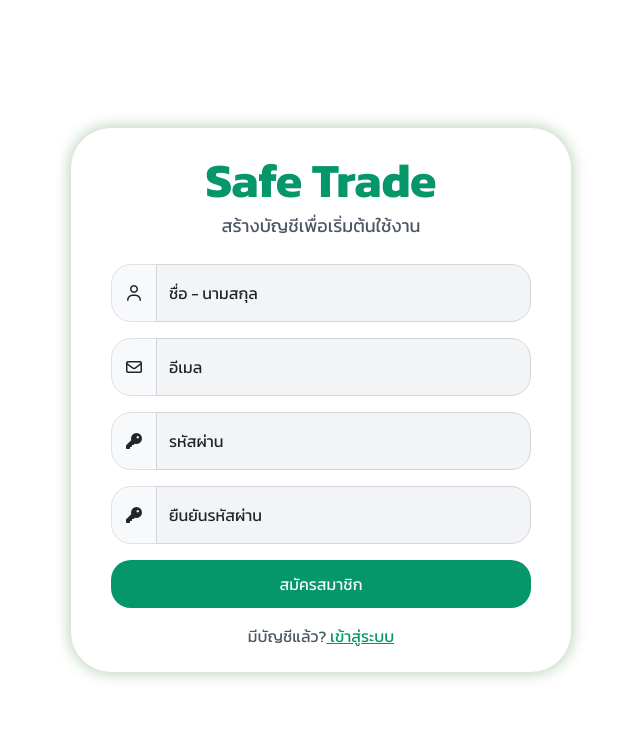
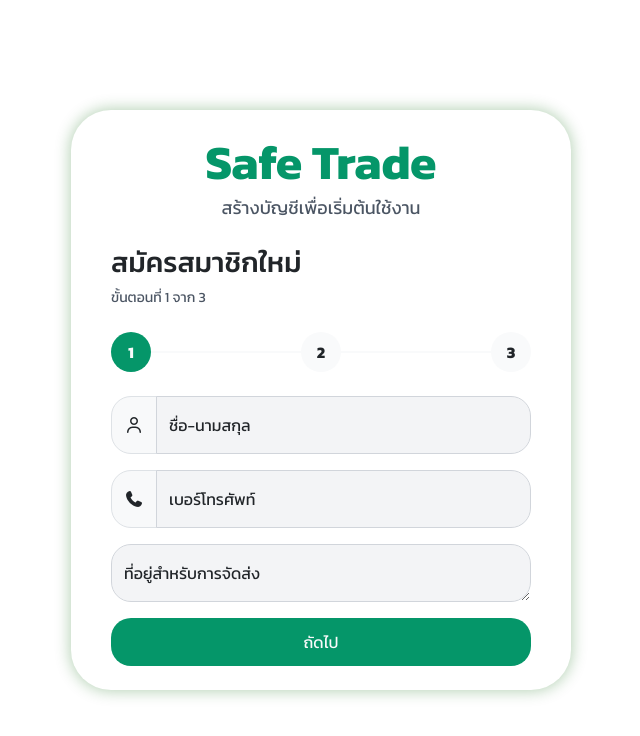
Before and after one commit to KapraoMookrop/SafeTrade-Client, an Angular app: page /login in a window 1280 px wide. Both pictures are taken after a click on the link "สมัครสมาชิก". Shown: the top 736 px of the page, without its empty margins (319-959 px from the left). Built offline with nearby package versions, Linux system fonts and the light colour scheme.

Commit message:
login - signup style

```diff
--- a/src/app/pages/auth/login/login.html
+++ b/src/app/pages/auth/login/login.html
@@ -18,8 +18,8 @@
                         <i class="fa-regular fa-envelope"></i>
                     </span>
                     <div class="form-floating">
-                        <input type="text" class="form-control" placeholder="อีเมล" [(ngModel)]="Email">
-                        <label>อีเมล</label>
+                        <input type="email" class="form-control" placeholder="อีเมล" [(ngModel)]="UserLoginRequest.Email" name="email">
+                        <label for="email">อีเมล</label>
                     </div>
                 </div>
 
@@ -28,8 +28,8 @@
                         <i class="fa-solid fa-key"></i>
                     </span>
                     <div class="form-floating">
-                        <input type="password" class="form-control" placeholder="รหัสผ่าน" [(ngModel)]="Password">
-                        <label>รหัสผ่าน</label>
+                        <input type="password" class="form-control" placeholder="รหัสผ่าน" [(ngModel)]="UserLoginRequest.Password" name="password">
+                        <label for="password">รหัสผ่าน</label>
                     </div>
                 </div>
 
@@ -45,25 +45,68 @@
 
             <!-- REGISTER -->
             @if(!isLogin){
+            <div>
+                <h3 class="mb-1">สมัครสมาชิกใหม่</h3>
+                <small class="text-muted">ขั้นตอนที่ {{step}} จาก 3</small>
+                <div class="d-flex align-items-center justify-content-between my-4">
+                    <div class="step" [class.active]="step >= 1">1</div>
+                    <div class="line"></div>
+                    <div class="step" [class.active]="step >= 2">2</div>
+                    <div class="line"></div>
+                    <div class="step" [class.active]="step >= 3">3</div>
+                </div>
+
+                <!-- STEP 1 -->
+                @if(step === 1){
                 <div class="fade-slide">
-
                     <div class="input-group mb-3">
                         <span class="input-group-text">
                             <i class="fa-regular fa-user"></i>
                         </span>
+
                         <div class="form-floating">
-                        <input type="text" class="form-control" placeholder="ชื่อ - นามสกุล">
-                        <label>ชื่อ - นามสกุล</label>
+                            <input type="text" class="form-control" placeholder="ชื่อ-นามสกุล" [(ngModel)]="UserSignUpRequest.FullName" name="fullName">
+                            <label for="fullName">ชื่อ-นามสกุล</label>
                         </div>
                     </div>
 
                     <div class="input-group mb-3">
                         <span class="input-group-text">
+                            <i class="fa-solid fa-phone"></i>
+                        </span>
+
+                        <div class="form-floating">
+                            <input type="text" class="form-control" placeholder="เบอร์โทรศัพท์" [(ngModel)]="UserSignUpRequest.Phone" name="phone">
+                            <label for="phone">เบอร์โทรศัพท์</label>
+                        </div>
+                    </div>
+
+                    <div class="form-floating mb-3">
+                        <textarea class="form-control" [(ngModel)]="UserSignUpRequest.Address" placeholder="ที่อยู่" name="address"></textarea>
+                        <label for="address">ที่อยู่สำหรับการจัดส่ง</label>
+                    </div>
+
+                    <button class="btn btn-primary w-100" (click)="nextStep()">
+                        ถัดไป
+                    </button>
+
+                </div>
+
+                }
+
+                <!-- STEP 2 -->
+                @if(step === 2){
+
+                <div class="fade-slide">
+
+                    <div class="input-group mb-3">
+                        <span class="input-group-text">
                             <i class="fa-regular fa-envelope"></i>
                         </span>
+
                         <div class="form-floating">
-                        <input type="text" class="form-control" placeholder="อีเมล">
-                        <label>อีเมล</label>
+                            <input type="email" class="form-control" [(ngModel)]="UserSignUpRequest.Email" name="email">
+                            <label for="email">อีเมล</label>
                         </div>
                     </div>
 
@@ -71,9 +114,10 @@
                         <span class="input-group-text">
                             <i class="fa-solid fa-key"></i>
                         </span>
+
                         <div class="form-floating">
-                        <input type="password" class="form-control" placeholder="รหัสผ่าน">
-                        <label>รหัสผ่าน</label>
+                            <input type="password" class="form-control" [(ngModel)]="UserSignUpRequest.Password" name="password">
+                            <label for="password">รหัสผ่าน</label>
                         </div>
                     </div>
 
@@ -81,19 +125,42 @@
                         <span class="input-group-text">
                             <i class="fa-solid fa-key"></i>
                         </span>
+
                         <div class="form-floating">
-                        <input type="password" class="form-control" placeholder="ยืนยันรหัสผ่าน">
-                        <label>ยืนยันรหัสผ่าน</label>
+                            <input type="password" class="form-control" [(ngModel)]="ConfirmPassword" name="confirmPassword">
+                            <label for="confirmPassword">ยืนยันรหัสผ่าน</label>
                         </div>
                     </div>
 
-                <button class="btn btn-primary w-100" (click)="signup()">สมัครสมาชิก</button>
-
-                <div class="text-center mt-3">
-                    <span class="text-muted">มีบัญชีแล้ว?</span>
-                    <a class="text-primary cursor-pointer" (click)="toggle()"> เข้าสู่ระบบ</a>
+                    <div class="d-flex gap-2">
+                        <button class="btn btn-secondary w-50" (click)="prevStep()">ย้อนกลับ</button>
+                        <button class="btn btn-primary w-50" (click)="nextStep()">ถัดไป</button>
                     </div>
 
+                </div>
+
+                }
+
+                <!-- STEP 3 -->
+                @if(step === 3){
+
+                <div class="fade-slide text-center">
+
+                    <h5 class="mb-3">ตรวจสอบข้อมูล</h5>
+
+                    <p><b>ชื่อ:</b> {{UserSignUpRequest.FullName}}</p>
+                    <p><b>เบอร์:</b> {{UserSignUpRequest.Phone}}</p>
+                    <p><b>อีเมล:</b> {{UserSignUpRequest.Email}}</p>
+                    <p><b>ที่อยู่:</b> {{UserSignUpRequest.Address}}</p>
+
+                    <div class="d-flex gap-2">
+                        <button class="btn btn-secondary w-50" (click)="prevStep()">ย้อนกลับ</button>
+                        <button class="btn btn-primary w-50" (click)="signup()">สมัครสมาชิก</button>
+                    </div>
+
+                </div>
+
+                }
             </div>
             }
         </div>
--- a/src/app/pages/auth/login/login.ts
+++ b/src/app/pages/auth/login/login.ts
@@ -19,9 +19,9 @@
   templateUrl: './login.html',
 })
 export class Login {
-  Email?: string;
-  Password?: string;
-  FullName?: string;
+  UserLoginRequest: UserLoginRequest = {} as UserLoginRequest;
+  UserSignUpRequest: UserSignUpRequest = {} as UserSignUpRequest;
+  ConfirmPassword?: string;
 
   constructor(public loadingService: LoadingService, private UserAppService: UserAppService, private router: Router) {
   }
@@ -38,13 +38,7 @@
   async login() {
     this.loadingService.show();
     try {
-
-      const request: UserLoginRequest = {
-        Email: this.Email || '',
-        Password: this.Password || ''
-      }
-
-      const result = await this.UserAppService.Login(request);
+      const result = await this.UserAppService.Login(this.UserLoginRequest);
 
       Swal.fire({
         icon: 'success',
@@ -70,17 +64,23 @@
     }
   }
 
+  step = 1;
+  nextStep() {
+    if (this.step < 3) {
+      this.step++;
+    }
+  }
+
+  prevStep() {
+    if (this.step > 1) {
+      this.step--;
+    }
+  }
 
   async signup() {
     this.loadingService.show();
     try {
-      const request: UserSignUpRequest = {
-        FullName: this.FullName || '',
-        Email: this.Email || '',
-        Password: this.Password || ''
-      };
-
-      await this.UserAppService.Signup(request);
+      await this.UserAppService.Signup(this.UserSignUpRequest);
 
       Swal.fire({
         icon: 'success',
--- a/src/app/types/UserSignUpRequest.ts
+++ b/src/app/types/UserSignUpRequest.ts
@@ -1,5 +1,7 @@
 export interface UserSignUpRequest {
     FullName: string;
+    Phone: string;
     Email: string;
     Password: string;
+    Address: string;
 }
--- a/src/styles.css
+++ b/src/styles.css
@@ -109,17 +109,18 @@
 
 /* end loading */
 
-.fade-slide{
+.fade-slide {
   animation: fadeSlide 0.3s ease;
 }
 
-@keyframes fadeSlide{
-  from{
-    opacity:0;
+@keyframes fadeSlide {
+  from {
+    opacity: 0;
     transform: translateY(10px);
   }
-  to{
-    opacity:1;
+
+  to {
+    opacity: 1;
     transform: translateY(0);
   }
 }
@@ -340,13 +341,16 @@
   color: var(--text-muted) !important;
 }
 
-.btn-primary {
-  background-color: var(--primary);
-  color: var(--bg-main);
+.btn {
   padding: 12px 24px;
   border-radius: 20px;
   border: none;
   transition: all 0.3s ease;
+}
+
+.btn-primary {
+  background-color: var(--primary);
+  color: var(--bg-main);
 }
 
 .btn-primary:hover {
@@ -360,7 +364,7 @@
   transition: all 0.3s ease;
 }
 
-.input-group .input-group-text{
+.input-group .input-group-text {
   border-radius: 20px 0 0 20px;
 }
 
@@ -372,6 +376,135 @@
 
 .cursor-pointer {
   cursor: pointer;
+}
+
+.swal2-popup {
+  border-radius: 24px !important;
+  padding: 2rem !important;
+  font-family: 'Kanit', sans-serif !important;
+  background-color: var(--bg-main) !important;
+  box-shadow: 0 10px 25px -5px rgba(0, 0, 0, 0.1) !important;
+}
+
+.swal2-title {
+  font-size: 24px !important;
+  font-weight: 600 !important;
+  color: var(--text-main) !important;
+  padding-top: 1rem !important;
+}
+
+.swal2-html-container {
+  font-size: 16px !important;
+  color: var(--text-muted) !important;
+  line-height: 24px !important;
+}
+
+.swal2-actions {
+  margin-top: 2rem !important;
+  gap: 12px !important;
+}
+
+.swal2-confirm {
+  background-color: var(--primary) !important;
+  color: var(--bg-main) !important;
+  border-radius: 20px !important;
+  /* .btn-primary border-radius */
+  padding: 12px 32px !important;
+  font-weight: 500 !important;
+  font-size: 16px !important;
+  border: none !important;
+  transition: all 0.3s ease !important;
+  box-shadow: 0 4px 6px -1px rgba(5, 150, 105, 0.2) !important;
+}
+
+.swal2-confirm:hover {
+  background-color: var(--primary-hover) !important;
+  transform: translateY(-1px) !important;
+  box-shadow: 0 6px 12px -2px rgba(5, 150, 105, 0.3) !important;
+}
+
+.swal2-confirm:focus {
+  box-shadow: 0 0 0 3px var(--primary-light) !important;
+}
+
+.swal2-cancel {
+  background-color: var(--bg-input) !important;
+  color: var(--text-muted) !important;
+  border-radius: 20px !important;
+  padding: 12px 32px !important;
+  font-weight: 500 !important;
+  font-size: 16px !important;
+  border: 1px solid #d1d5db !important;
+  transition: all 0.3s ease !important;
+}
+
+.swal2-cancel:hover {
+  background-color: #e5e7eb !important;
+  color: var(--text-main) !important;
+}
+
+/* 5. Icons Customization */
+.swal2-icon.swal2-success {
+  border-color: var(--primary) !important;
+  color: var(--primary) !important;
+}
+
+.swal2-icon.swal2-success [class^='swal2-success-line'] {
+  background-color: var(--primary) !important;
+}
+
+.swal2-icon.swal2-success .swal2-success-ring {
+  border: 4px solid var(--primary-light) !important;
+}
+
+.swal2-icon.swal2-info {
+  border-color: var(--primary) !important;
+  color: var(--primary) !important;
+}
+
+.swal2-icon.swal2-warning {
+  border-color: var(--status-warning) !important;
+  color: var(--status-warning) !important;
+}
+
+.swal2-backdrop-show {
+  background: rgba(0, 0, 0, 0.5) !important;
+  backdrop-filter: blur(4px) !important;
+}
+
+.swal2-input {
+  border-radius: 20px !important;
+  background-color: var(--bg-input) !important;
+  border: 1px solid #d1d5db !important;
+  font-family: 'Kanit', sans-serif !important;
+}
+
+.swal2-input:focus {
+  border-color: var(--primary) !important;
+  box-shadow: 0 0 0 1px var(--primary) !important;
+  outline: none !important;
+}
+
+.step {
+  width: 40px;
+  height: 40px;
+  border-radius: 50%;
+  background: var(--bg-main);
+  display: flex;
+  align-items: center;
+  justify-content: center;
+  font-weight: bold;
+}
+
+.step.active {
+  background: var(--primary);
+  color: var(--bg-main);
+}
+
+.line {
+  flex: 1;
+  height: 2px;
+  background: var(--bg-main);
 }
 
 @media (max-width: 1000px) {
```
Lines whose indentation alone changed are shown as unchanged.
